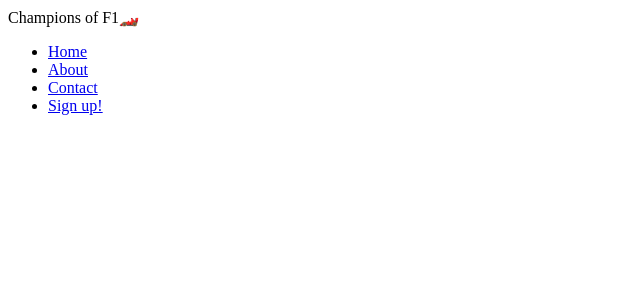
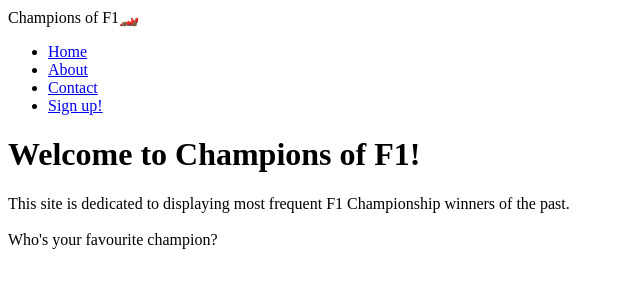
Before and after one commit to RushilJalal/F1-Landing-Page, a plain HTML site: page index.html in a window 1280 px wide. Shown: the whole page, without its empty margins (0-640 px from the left). Drawn offline with Linux system fonts and the light colour scheme.

Commit message:
Added first page content html

```diff
--- a/index.html
+++ b/index.html
@@ -16,5 +16,14 @@
             <li><a href="#">Sign up!</a></li>
         </ul>
     </div>
+    <div class="middle">
+        <div class="hero-image">
+            <div class="hero-text">
+                <h1>Welcome to Champions of F1!</h1>
+                <p>This site is dedicated to displaying most frequent F1 Championship winners of the past.<br><br>
+                Who's your favourite champion?</p>
+            </div>
+        </div>
+    </div>
 </body>
 </html>
```
